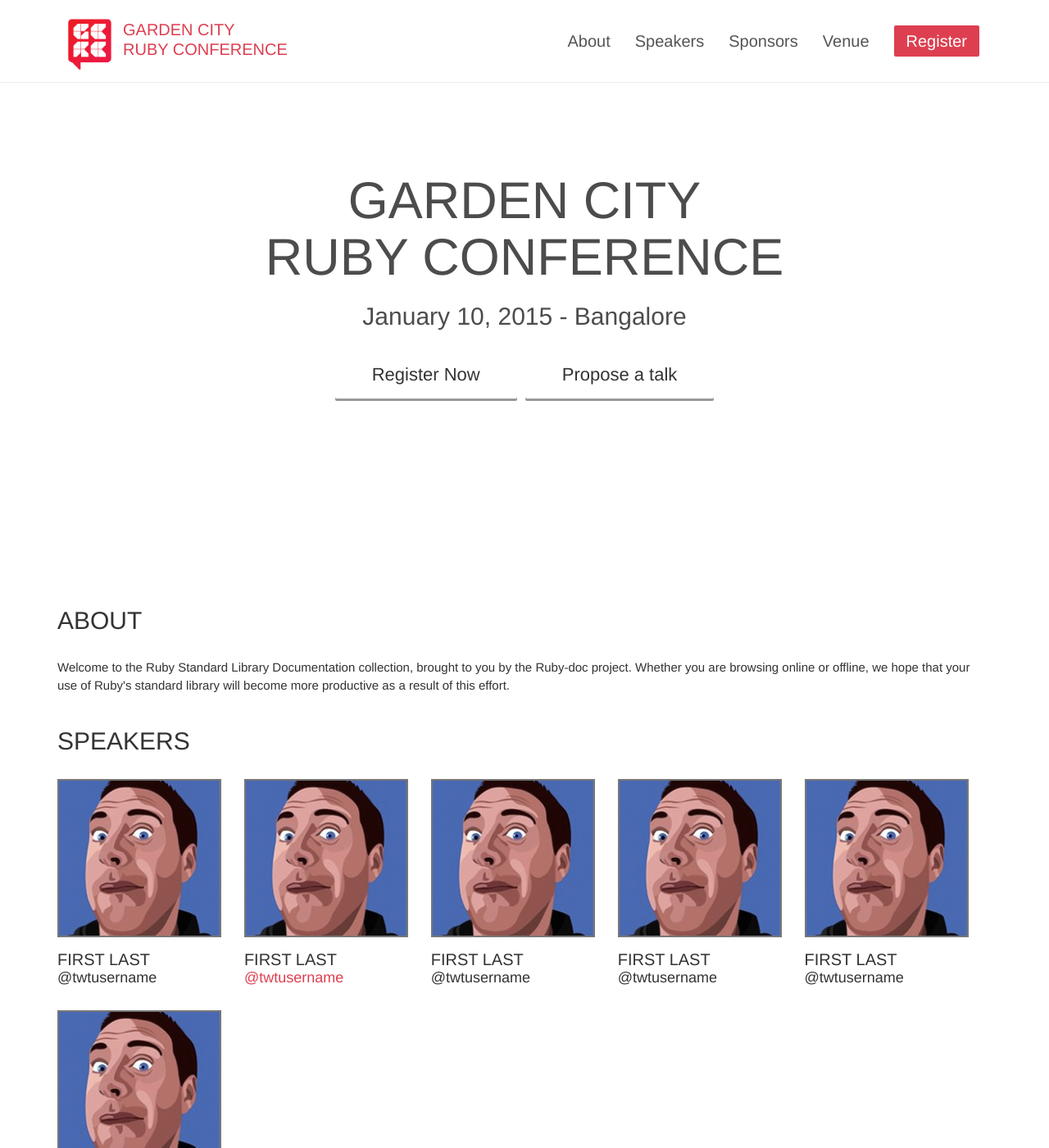
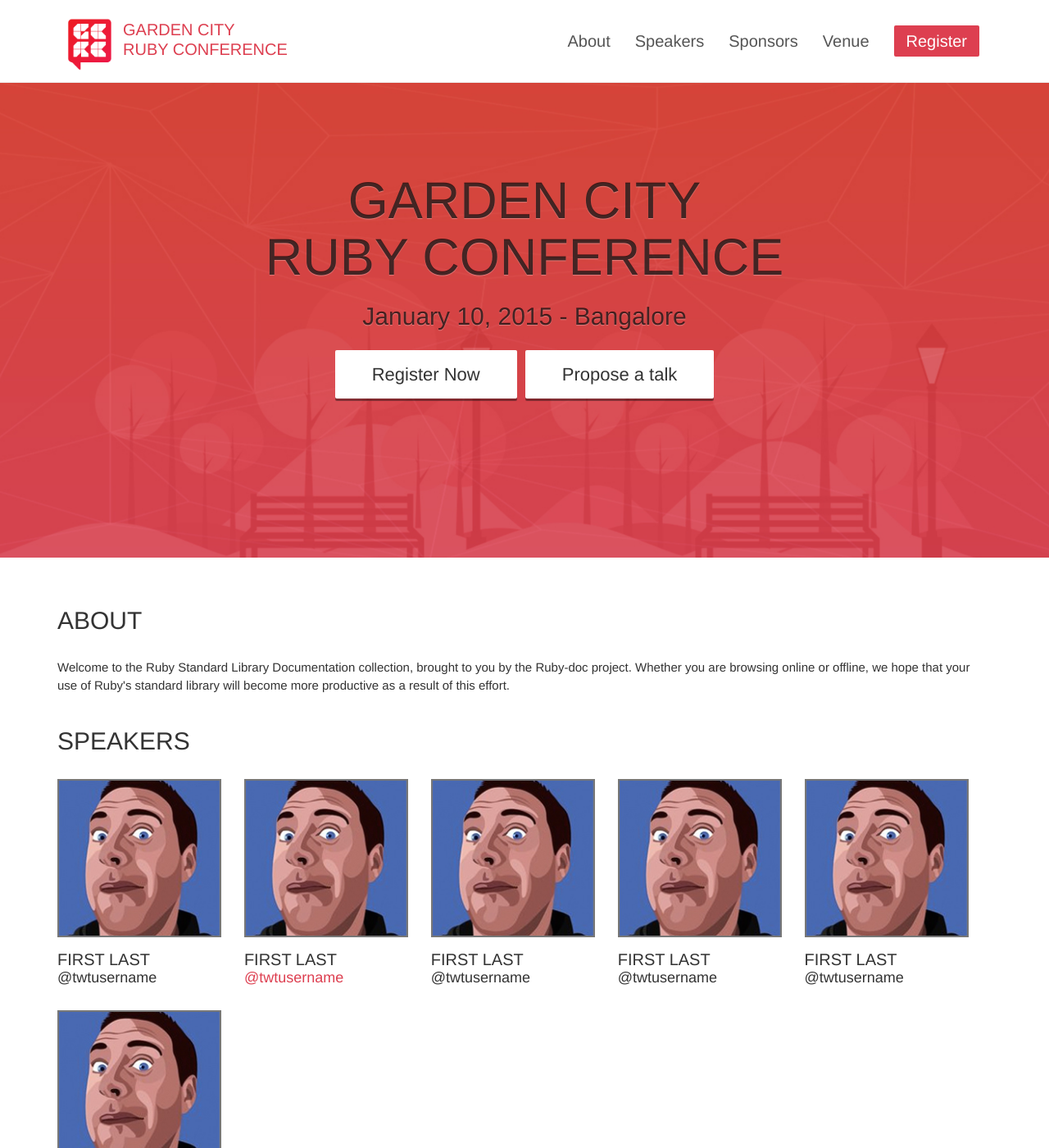
Before and after one commit to GardenCityRuby/GCRC2015, a Jekyll site: the page built from index.html, in a window 1280 px wide and 1400 px high. Shown: the whole window at 82% size. Built offline with Jekyll 4.4.1, drawn with Linux system fonts in a browser that asks for light colours.

Commit message:
Fix: Referencing images from css needs to go one dir up.

```diff
--- a/css/styles.scss
+++ b/css/styles.scss
@@ -63,7 +63,7 @@
   min-height: 580px;
   text-align: center;
   background-color: $brand-primary;
-  background: url('images/bg_hero.jpg');
+  background: url('../images/bg_hero.jpg');
   background-position: center;
   padding-top: 90px;
   padding-bottom: 90px;
@@ -190,7 +190,7 @@
     display:block;
     min-height:400px;
     max-height:500px;
-    background: url('images/sample_map.jpg');
+    background: url('../images/sample_map.jpg');
     background-position: center;
   }
 }
```
